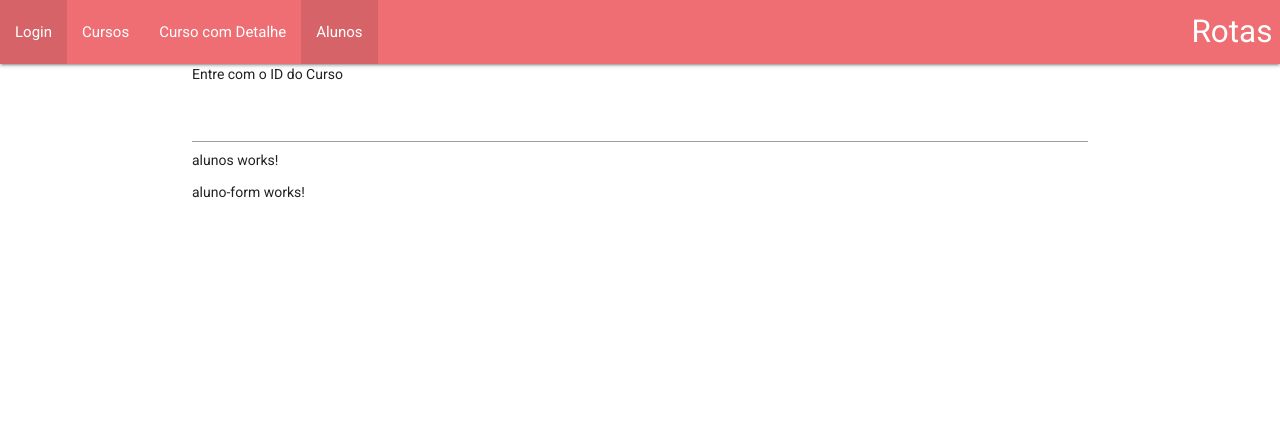
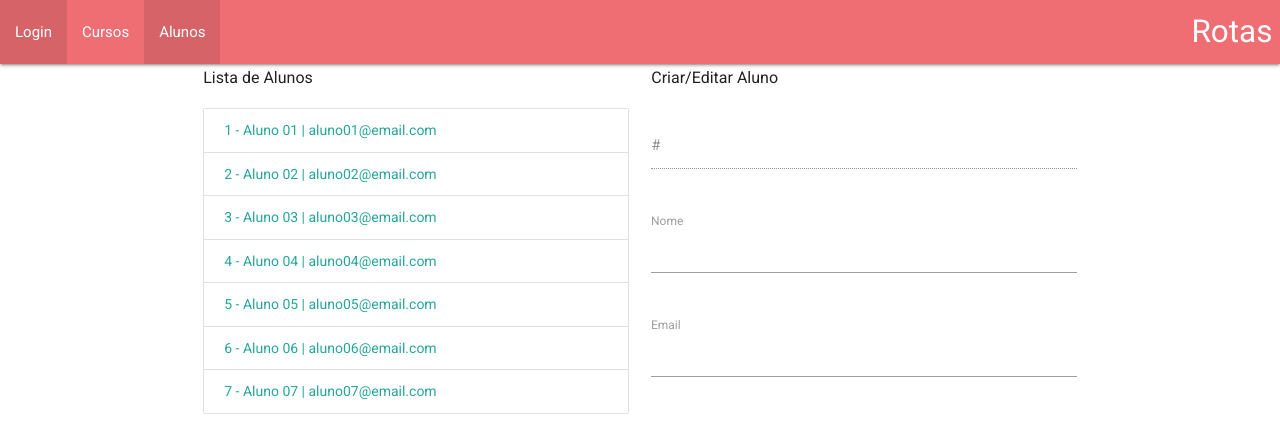
Before and after one commit to Tuliof210/CursoAngular-Estagio, an Angular app in the folder Rotas/: page /alunos/novo in a window 1280 px wide. Shown: the top 438 px of the page. Built offline with nearby package versions, Linux system fonts and the light colour scheme.

Commit message:
Desenvolvendo Telas, rotas filhas

```diff
--- a/Rotas/src/app/alunos/aluno-detalhe/aluno-detalhe.component.html
+++ b/Rotas/src/app/alunos/aluno-detalhe/aluno-detalhe.component.html
@@ -1 +1,8 @@
-<p>aluno-detalhe works!</p>
+<h3>Detalhes Aluno</h3>
+<ul class="collection">
+  <li class="collection-item">ID: {{ aluno.id }}</li>
+  <li class="collection-item">Nome: {{ aluno.nome }}</li>
+  <li class="collection-item">Email: {{ aluno.email }}</li>
+</ul>
+
+<a (click)="editarContato()" class="waves-effect waves-light btn">Editar</a>
--- a/Rotas/src/app/alunos/aluno-detalhe/aluno-detalhe.component.ts
+++ b/Rotas/src/app/alunos/aluno-detalhe/aluno-detalhe.component.ts
@@ -1,4 +1,9 @@
 import { Component, OnInit } from '@angular/core';
+
+import { Subscription } from 'rxjs';
+import { ActivatedRoute, Router } from '@angular/router';
+
+import { AlunosService } from './../alunos.service';
 
 @Component({
   selector: 'app-aluno-detalhe',
@@ -7,9 +12,28 @@ import { Component, OnInit } from '@angular/core';
 })
 export class AlunoDetalheComponent implements OnInit {
 
-  constructor() { }
+  constructor(
+    private route: ActivatedRoute,
+    private router: Router,
+    private alunosService: AlunosService
+  ) { }
+
+  aluno: any;
+  inscricao: Subscription;
 
   ngOnInit(): void {
+    this.inscricao = this.route.params.subscribe((params: any) => {
+      let id = params['id'];
+      this.aluno = this.alunosService.getAluno(id);
+    });
   }
 
+  editarContato() {
+    this.router.navigate(['/alunos', this.aluno.id, 'editar']);
+  }
+
+  // tslint:disable-next-line: use-lifecycle-interface
+  ngOnDestroy(): void {
+    this.inscricao.unsubscribe();
+  }
 }
--- a/Rotas/src/app/alunos/aluno-form/aluno-form.component.html
+++ b/Rotas/src/app/alunos/aluno-form/aluno-form.component.html
@@ -1 +1,24 @@
-<p>aluno-form works!</p>
+<h3>Criar/Editar Aluno</h3>
+
+<div class="row">
+  <div class="col s12">
+    <div class="row">
+      <div class="input-field col s12">
+        <input disabled [(ngModel)]="aluno.id" id="disabled" type="text" class="validate">
+        <label for="disabled" class="active">#</label>
+      </div>
+    </div>
+    <div class="row">
+      <div class="input-field col s12">
+        <input id="nome" [(ngModel)]="aluno.nome" class="validate">
+        <label for="nome" class="active">Nome</label>
+      </div>
+    </div>
+    <div class="row">
+      <div class="input-field col s12">
+        <input id="email" [(ngModel)]="aluno.email" class="validate">
+        <label for="email" class="active">Email</label>
+      </div>
+    </div>
+  </div>
+</div>
--- a/Rotas/src/app/alunos/aluno-form/aluno-form.component.ts
+++ b/Rotas/src/app/alunos/aluno-form/aluno-form.component.ts
@@ -1,4 +1,9 @@
 import { Component, OnInit } from '@angular/core';
+
+import { ActivatedRoute } from '@angular/router';
+import { AlunosService } from '../alunos.service';
+
+import { Subscription } from 'rxjs';
 
 @Component({
   selector: 'app-aluno-form',
@@ -7,9 +12,27 @@ import { Component, OnInit } from '@angular/core';
 })
 export class AlunoFormComponent implements OnInit {
 
-  constructor() { }
+  constructor(
+    private route: ActivatedRoute,
+    private alunosService: AlunosService
+  ) { }
+
+    aluno: any = {};
+    inscricao: Subscription;
 
   ngOnInit(): void {
+    this.inscricao = this.route.params.subscribe((params: any) => {
+      let id = params['id'];
+
+      this.aluno = this.alunosService.getAluno(id);
+
+      if (this.aluno === null) {
+        this.aluno = {};
+      }
+    });
   }
 
+  ngOnDestroy(): void {
+    this.inscricao.unsubscribe();
+  }
 }
--- a/Rotas/src/app/alunos/alunos.component.html
+++ b/Rotas/src/app/alunos/alunos.component.html
@@ -1,2 +1,13 @@
-<p>alunos works!</p>
-<router-outlet></router-outlet>
+<div class="row">
+  <div class="col s6">
+    <h3>Lista de Alunos</h3>
+
+    <!--Por ser uma rota filha não eh necessario escrever 'alunos/aluno.id'-->
+    <div class="collection">
+      <a *ngFor="let aluno of alunos" class="collection-item" [routerLink]="[aluno.id]">{{ aluno.id}} - {{ aluno.nome }} | {{ aluno.email }}</a>
+    </div>
+  </div>
+  <div class="col s6">
+    <router-outlet></router-outlet>
+  </div>
+</div>
--- a/Rotas/src/app/alunos/alunos.component.ts
+++ b/Rotas/src/app/alunos/alunos.component.ts
@@ -1,4 +1,6 @@
 import { Component, OnInit } from '@angular/core';
+
+import { AlunosService } from './alunos.service';
 
 @Component({
   selector: 'app-alunos',
@@ -7,9 +9,11 @@ import { Component, OnInit } from '@angular/core';
 })
 export class AlunosComponent implements OnInit {
 
-  constructor() { }
+  constructor(private alunosService: AlunosService) { }
+
+  alunos: any[];
 
   ngOnInit(): void {
+    this.alunos = this.alunosService.getAlunos();
   }
-
 }
--- /dev/null
+++ b/Rotas/src/app/alunos/alunos.service.ts
@@ -0,0 +1,32 @@
+import { Injectable } from '@angular/core';
+
+@Injectable({
+  providedIn: 'root'
+})
+export class AlunosService {
+
+  private alunos: any[] = [
+    { id: 1, nome: 'Aluno 01', email: 'aluno01@email.com'},
+    { id: 2, nome: 'Aluno 02', email: 'aluno02@email.com'},
+    { id: 3, nome: 'Aluno 03', email: 'aluno03@email.com'},
+    { id: 4, nome: 'Aluno 04', email: 'aluno04@email.com'},
+    { id: 5, nome: 'Aluno 05', email: 'aluno05@email.com'},
+    { id: 6, nome: 'Aluno 06', email: 'aluno06@email.com'},
+    { id: 7, nome: 'Aluno 07', email: 'aluno07@email.com'},
+  ];
+
+  getAlunos() {
+    return this.alunos;
+  }
+
+  getAluno(id: number) {
+    for (let a of this.alunos) {
+      if (a.id == id) {
+        return a;
+      }
+    }
+    return null;
+  }
+
+  constructor() { }
+}
--- a/Rotas/src/app/app.component.html
+++ b/Rotas/src/app/app.component.html
@@ -6,14 +6,14 @@
       <!--Diretiva que adiciona uma classe a rota ativa-->
       <li routerLinkActive="active"><a routerLink="/login">Login</a></li>
       <li routerLinkActive="active"><a [queryParams]="{pagina:1}" routerLink="/cursos">Cursos</a></li>
-      <li routerLinkActive="active"><a [routerLink]="['curso', idCurso.value]">Curso com Detalhe</a></li>
+      <!--<li routerLinkActive="active"><a [routerLink]="['curso', idCurso.value]">Curso com Detalhe</a></li>-->
       <li routerLinkActive="active"><a routerLink="/alunos">Alunos</a></li>
     </ul>
   </div>
 </nav>
 
 <div class="container">
-  <p>Entre com o ID do Curso</p>
-  <input #idCurso>
+  <!--<p>Entre com o ID do Curso</p>
+  <input #idCurso>-->
   <router-outlet></router-outlet>
 </div>
--- a/Rotas/src/app/app.module.ts
+++ b/Rotas/src/app/app.module.ts
@@ -10,6 +10,8 @@ import { AppRoutingModule } from './app.module.routing';
 
 import { CursosModule } from './cursos/cursos.module';
 import { AlunosModule } from './alunos/alunos.module';
+
+import { FormsModule } from '@angular/forms';
 @NgModule({
   declarations: [
     AppComponent,
@@ -20,7 +22,8 @@ import { AlunosModule } from './alunos/alunos.module';
     BrowserModule,
     AppRoutingModule,
     CursosModule,
-    AlunosModule
+    AlunosModule,
+    FormsModule
   ],
   providers: [],
   bootstrap: [AppComponent]
```
Also changed, not shown: Rotas/src/app/alunos/alunos.module.ts (+7 -2 lines), 1 other file (tests, documents, lock files or other folders).
